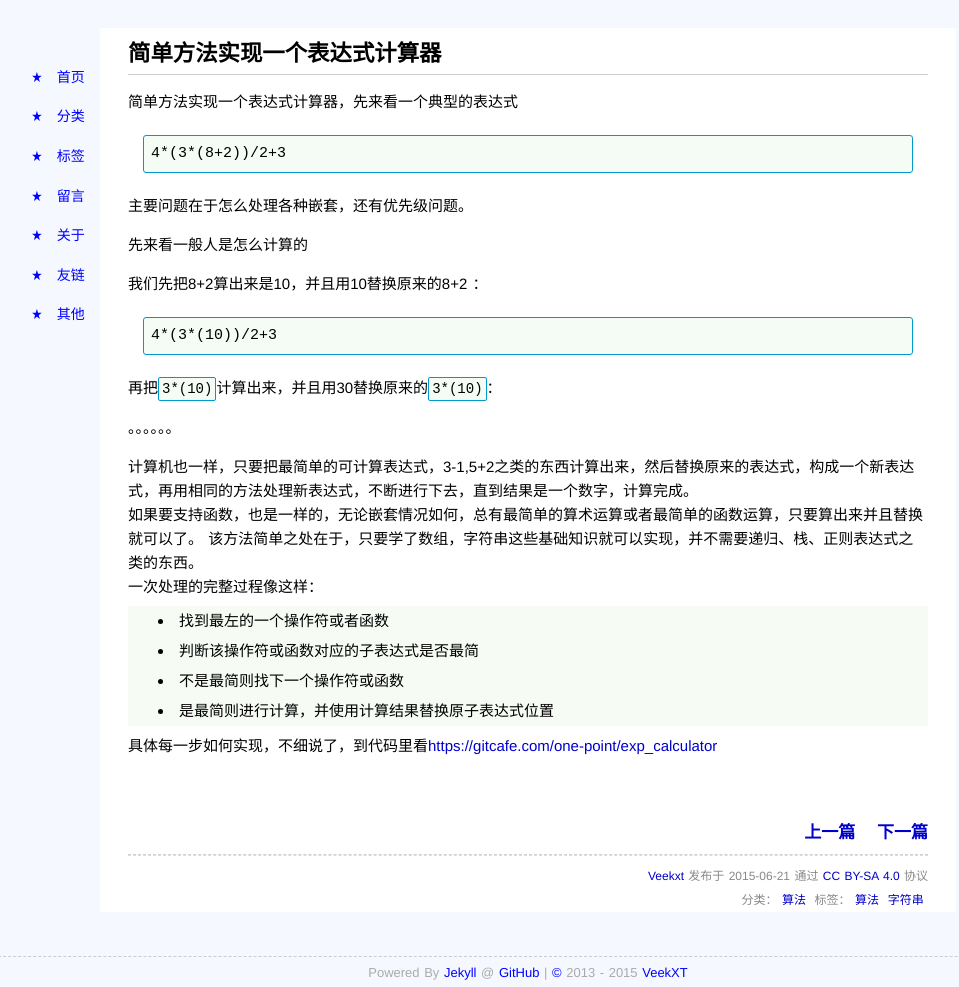
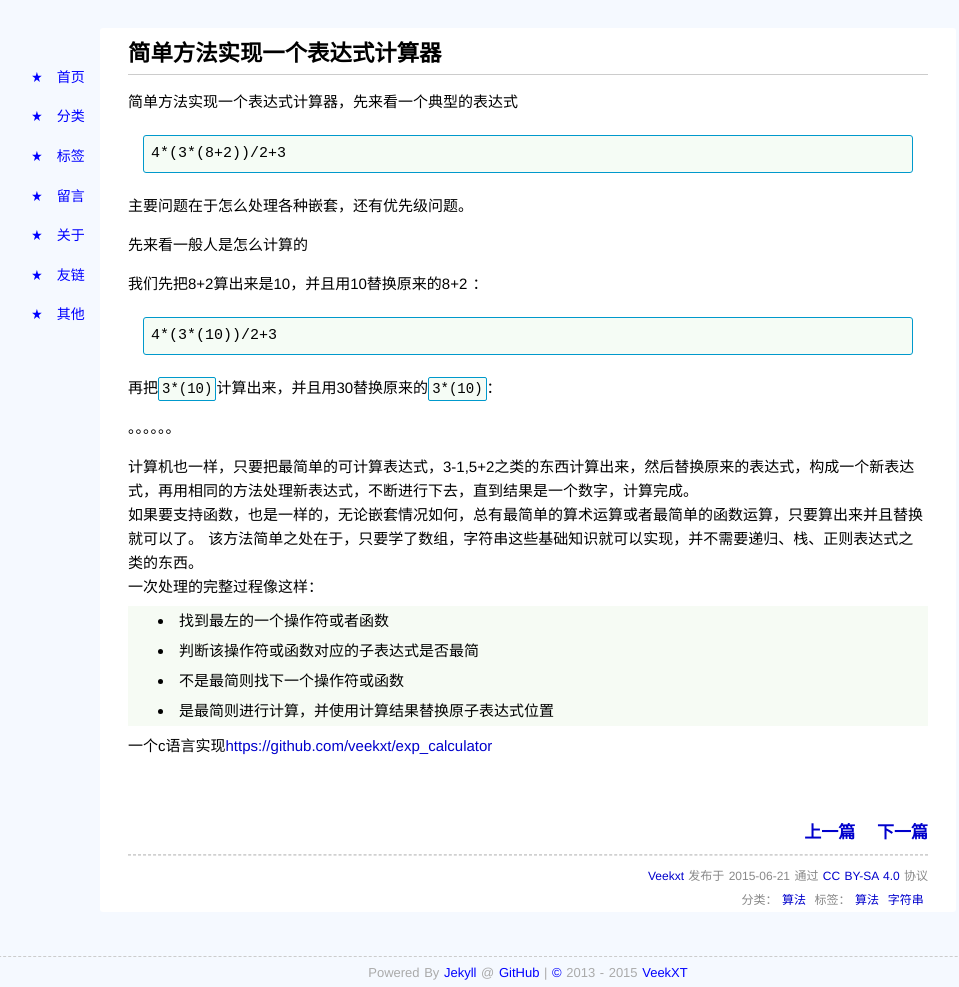
Before and after one commit to veekxt/one-point.github.io, a Jekyll site: the page built from _posts/2015-06-21-一个表达式计算器的简单方法实现.md, in a window 1280 px wide. Shown: the whole page, without its empty margins (112-1071 px from the left). Built offline with Jekyll 4.4.1, drawn with Linux system fonts in a browser that asks for light colours; Markdown is read by kramdown in place of the engine named in the settings; comment, search, counter and statistics services are not loaded.

Commit message:
Update 2015-06-21-一个表达式计算器的简单方法实现.md

```diff
--- a/_posts/2015-06-21-一个表达式计算器的简单方法实现.md
+++ b/_posts/2015-06-21-一个表达式计算器的简单方法实现.md
@@ -34,4 +34,4 @@ tags: 算法 字符串
 +  不是最简则找下一个操作符或函数
 +  是最简则进行计算，并使用计算结果替换原子表达式位置
 
-具体每一步如何实现，不细说了，到代码里看<https://gitcafe.com/one-point/exp_calculator>
+一个c语言实现<https://github.com/veekxt/exp_calculator>
```
